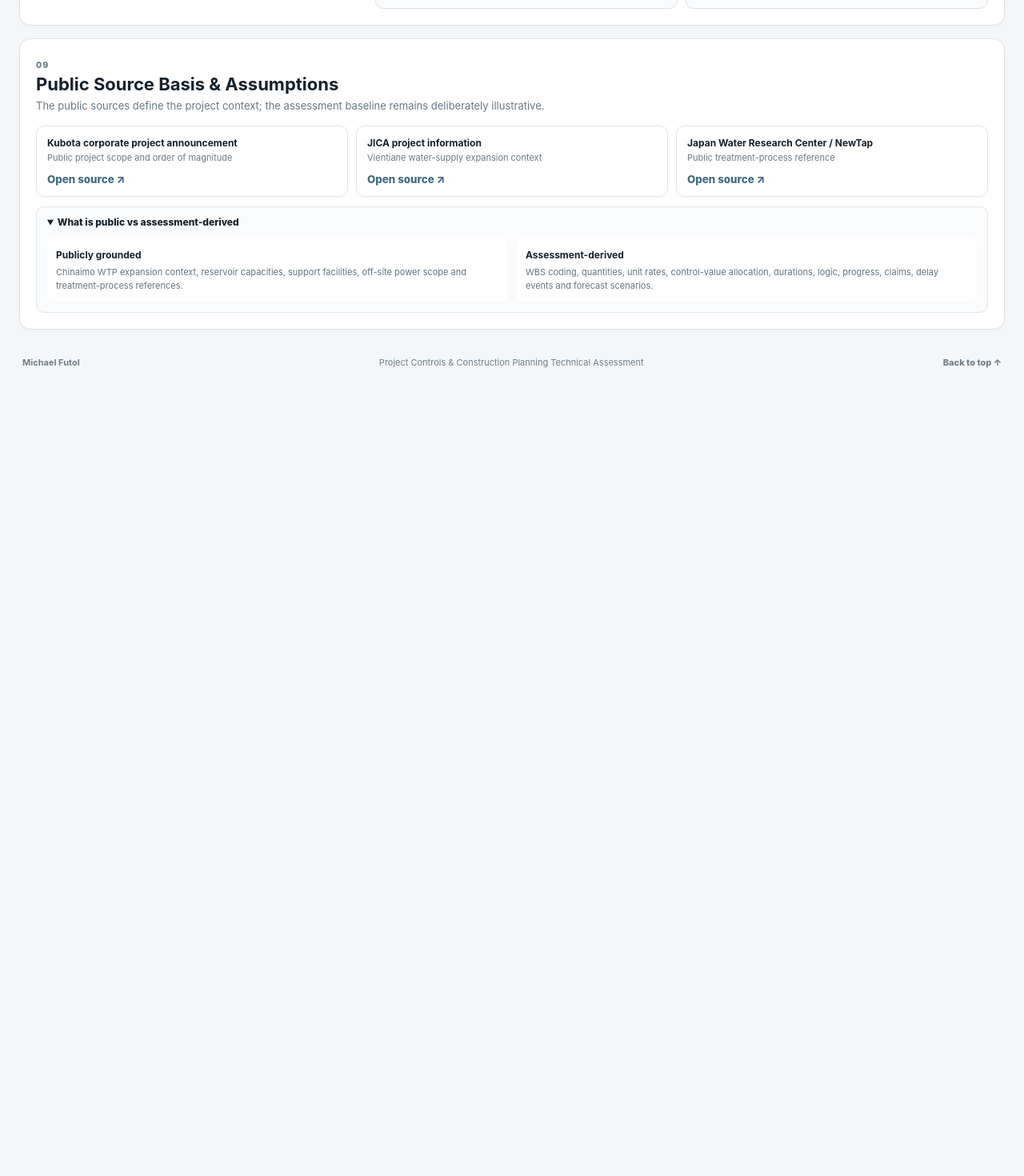
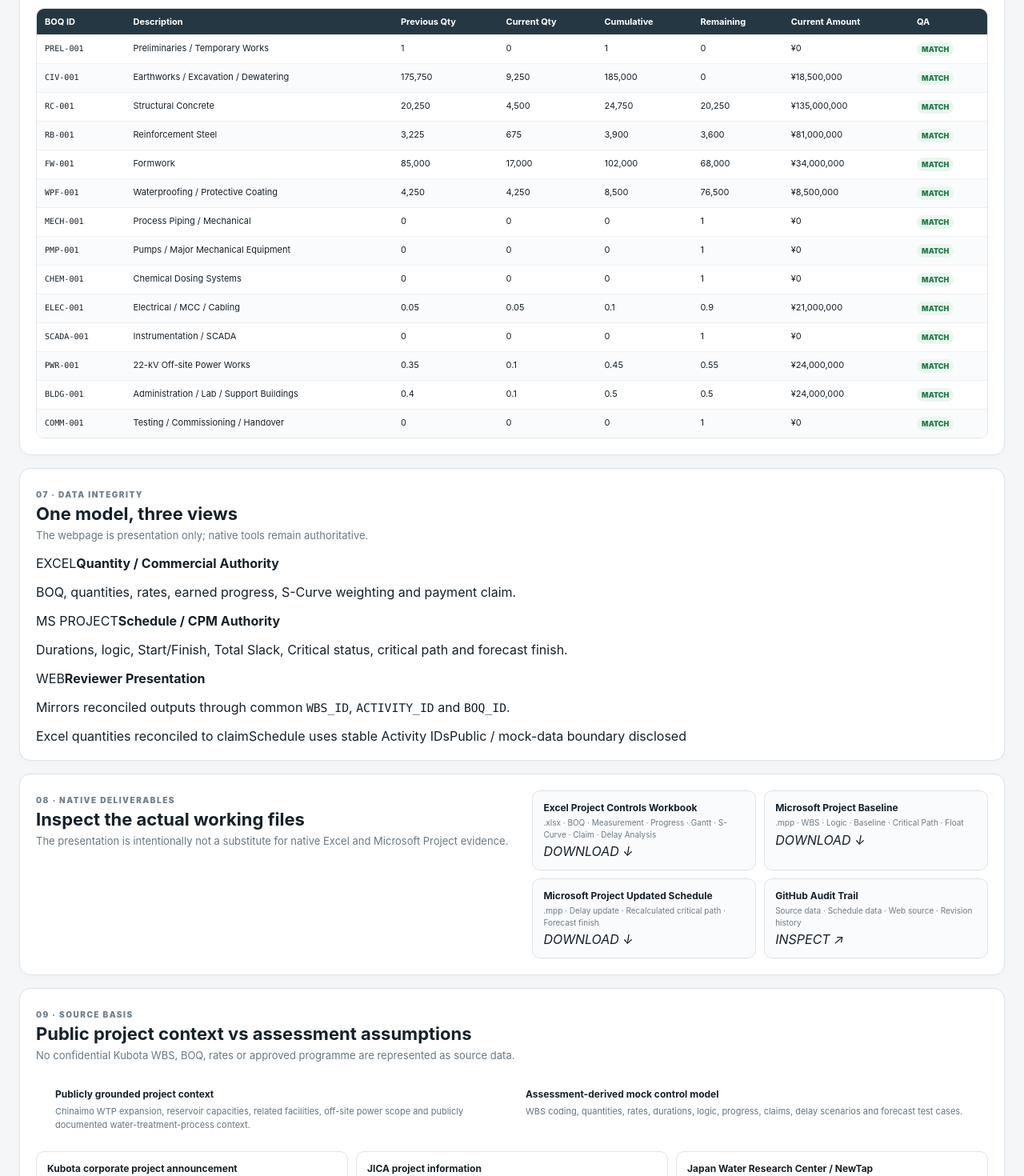
Before and after one commit to michaelfutol/Michael-Futol-Chinaimo-Project-Controls, a Next.js app: page / in a window 1280 px wide. Shown: the part 5594-7064 px from the top of the page at 80% size. Before the commit the page ends 6108 px from the top, so only its background shows below. Built offline with nearby package versions, Linux system fonts and the light colour scheme.

Commit message:
feat: restructure reviewer evidence room and interactive progress

```diff
--- a/app/page.tsx
+++ b/app/page.tsx
@@ -1,60 +1,118 @@
 import assessment from '../data/assessment.json';
 import schedule from '../data/schedule.json';
+import ProgressExplorer from './ProgressExplorer';
 import ScheduleExplorer from './ScheduleExplorer';
 
-const money = (n:number) => new Intl.NumberFormat('en-US',{maximumFractionDigits:0}).format(n);
-const pct = (n:number) => `${n.toFixed(3)}%`;
-
-function SCurve(){
-  const rows=assessment.progress;
-  const width=920, height=300, pad=42;
-  const x=(i:number)=>pad + (i/(rows.length-1))*(width-pad*2);
-  const y=(v:number)=>height-pad-(v/100)*(height-pad*2);
-  const planned=rows.map((r,i)=>`${x(i)},${y(r.planned)}`).join(' ');
-  const actualRows=rows.filter(r=>r.actual!==null);
-  const actual=actualRows.map((r,i)=>`${x(i)},${y(Number(r.actual))}`).join(' ');
-  return <div className="chartCard"><svg viewBox={`0 0 ${width} ${height}`} role="img" aria-label="Planned versus actual S-Curve">
-    {[0,20,40,60,80,100].map(v=><g key={v}><line x1={pad} y1={y(v)} x2={width-pad} y2={y(v)} className="gridline"/><text x="5" y={y(v)+4} className="axisText">{v}%</text></g>)}
-    <polyline points={planned} className="plannedLine"/><polyline points={actual} className="actualLine"/>
-    {actualRows.map((r,i)=><circle key={r.period} cx={x(i)} cy={y(Number(r.actual))} r="3" className="actualDot"/>)}
-  </svg><div className="legend"><span><i className="planSwatch"/>Planned</span><span><i className="actualSwatch"/>Actual</span><strong>Data date: {assessment.meta.statusDate}</strong></div></div>
-}
+const money=(n:number)=>new Intl.NumberFormat('en-US',{maximumFractionDigits:0}).format(n);
+const pct=(n:number)=>`${n.toFixed(3)}%`;
+const qty=(n:number)=>new Intl.NumberFormat('en-US',{maximumFractionDigits:2}).format(n);
 
 export default function Page(){
-  const claim=assessment.boq.reduce((s,r)=>s+r.currentAmount,0);
+  const currentClaim=assessment.boq.reduce((s,r)=>s+r.currentAmount,0);
   const previous=assessment.boq.reduce((s,r)=>s+r.previousAmount,0);
   const cumulative=assessment.boq.reduce((s,r)=>s+r.cumulativeAmount,0);
   const remaining=assessment.boq.reduce((s,r)=>s+r.remainingAmount,0);
-  return <main>
-    <section className="hero" id="top"><div><div className="eyebrow">MICHAEL FUTOL · TECHNICAL ASSESSMENT</div><h1>Chinaimo Project Controls</h1><p>BOQ · Measurement · Planned vs Actual · Gantt · S-Curve · Critical Path · Delay Impact · Monthly Payment Claim</p><div className="heroTags"><span>11/11 requested outputs covered</span><span>Excel + Microsoft Project</span><span>Auditable source data</span></div></div><div className="heroAction"><a className="primaryBtn" href="/downloads/Michael_Futol_Chinaimo_Project_Controls.xlsx" download>Download Excel Workbook</a><a className="secondaryBtn" href="/downloads/Michael_Futol_Chinaimo_Baseline.mpp" download>Download MS Project</a><a className="textLink" href="https://github.com/michaelfutol/Michael-Futol-Chinaimo-Project-Controls" target="_blank">Inspect GitHub audit trail ↗</a></div></section>
+  const completeItems=assessment.requirements.reduce((s,g)=>s+g.items.length,0);
 
-    <nav className="navBar"><a href="#coverage">Assessment Coverage</a><a href="#progress">Progress</a><a href="#schedule">Schedule</a><a href="#delays">Delay Scenarios</a><a href="#claim">Payment Claim</a><a href="#sources">Sources</a></nav>
+  return <main id="top">
+    <section className="hero">
+      <div className="heroCopy">
+        <div className="eyebrow">MICHAEL FUTOL · PROJECT CONTROLS TECHNICAL ASSESSMENT</div>
+        <h1>Chinaimo Project Controls</h1>
+        <p className="heroLead">One coordinated assessment package for quantity, progress, planning, delay and monthly payment control.</p>
+        <div className="heroTags"><span>{completeItems}/{completeItems} requested outputs covered</span><span>Excel + Microsoft Project</span><span>Common WBS / Activity / BOQ IDs</span></div>
+      </div>
+      <div className="heroAction">
+        <div className="deliverableLabel">NATIVE DELIVERABLES</div>
+        <a className="primaryBtn" href="/downloads/Michael_Futol_Chinaimo_Project_Controls.xlsx" download><b>Excel Project Controls Workbook</b><span>.xlsx · BOQ · Progress · S-Curve · Claim</span></a>
+        <div className="heroButtonRow">
+          <a className="secondaryBtn" href="/downloads/Michael_Futol_Chinaimo_Baseline.mpp" download>Baseline .mpp</a>
+          <a className="secondaryBtn" href="/downloads/Michael_Futol_Chinaimo_Updated_Delay.mpp" download>Updated .mpp</a>
+        </div>
+        <a className="textLink" href="https://github.com/michaelfutol/Michael-Futol-Chinaimo-Project-Controls" target="_blank">Inspect GitHub audit trail ↗</a>
+      </div>
+    </section>
+
+    <nav className="navBar" aria-label="Assessment sections">
+      <a href="#start">Start Here</a><a href="#coverage">Requirements</a><a href="#progress">Progress</a><a href="#boq">BOQ</a><a href="#schedule">Schedule</a><a href="#delays">Scenarios</a><a href="#claim">Claim</a><a href="#downloads">Downloads</a><a href="#sources">Sources</a>
+    </nav>
 
     <section className="notice"><b>Assessment boundary:</b> {assessment.meta.dataBoundary}</section>
 
-    <section className="kpis"><Kpi label="Control Value" value={`¥${money(assessment.meta.controlValue)}`}/><Kpi label="Planned @ Data Date" value={pct(assessment.meta.plannedProgress)}/><Kpi label="Actual @ Data Date" value={pct(assessment.meta.actualProgress)}/><Kpi label="Variance" value={`${assessment.meta.variance.toFixed(3)} pp`} bad/><Kpi label="Baseline Finish" value={assessment.meta.baselineFinish}/><Kpi label="Current Gross Claim" value={`¥${money(assessment.meta.currentGrossClaim)}`}/></section>
-
-    <section className="panel" id="coverage"><div className="sectionHead"><div><span className="sectionNo">01</span><h2>Assessment Coverage</h2><p>Requested item → submitted solution → evidence location.</p></div><span className="statusPill">COMPLETE</span></div>
-      <div className="coverageGrid">{assessment.requirements.map(group=><div className="coverageGroup" key={group.group}><h3>{group.group}</h3>{group.items.map(item=><div className="coverageRow" key={item.request}><div><small>REQUESTED</small><b>{item.request}</b></div><div><small>SOLUTION</small><span>{item.solution}</span></div><div><small>EVIDENCE</small><code>{item.evidence}</code></div></div>)}</div>)}</div>
+    <section className="reviewPath" id="start">
+      <div className="reviewStep"><span>01</span><div><b>Check the status</b><small>Planned vs Actual and current claim</small></div></div>
+      <div className="reviewStep"><span>02</span><div><b>Inspect the schedule</b><small>WBS, Gantt, CPM and float</small></div></div>
+      <div className="reviewStep"><span>03</span><div><b>Test the delays</b><small>Critical, non-critical and concurrent cases</small></div></div>
+      <div className="reviewStep"><span>04</span><div><b>Verify the claim</b><small>Previous + Current = Cumulative</small></div></div>
+      <div className="reviewStep"><span>05</span><div><b>Open native files</b><small>Excel and Microsoft Project</small></div></div>
     </section>
 
-    <section className="twoCol" id="progress"><div className="panel"><div className="sectionHead"><div><span className="sectionNo">02</span><h2>Planned vs Actual Progress</h2><p>Value-weighted cumulative progress from the same BOQ quantities used for the claim.</p></div></div><SCurve/><div className="resultStrip"><div><small>Planned</small><b>{pct(assessment.meta.plannedProgress)}</b></div><div><small>Actual</small><b>{pct(assessment.meta.actualProgress)}</b></div><div><small>Variance</small><b className="negative">{assessment.meta.variance.toFixed(3)} pp</b></div></div></div>
-      <div className="panel"><div className="sectionHead"><div><span className="sectionNo">03</span><h2>BOQ / Measurement Snapshot</h2><p>Previous + Current = Cumulative; cumulative is checked against contract quantity.</p></div></div><div className="tableScroll short"><table><thead><tr><th>ID</th><th>Description</th><th>Progress</th><th>Cumulative</th></tr></thead><tbody>{assessment.boq.map(r=><tr key={r.id}><td><code>{r.id}</code></td><td>{r.description}</td><td>{(r.progress*100).toFixed(1)}%</td><td>¥{money(r.cumulativeAmount)}</td></tr>)}</tbody></table></div><a className="inlineDownload" href="/downloads/Michael_Futol_Chinaimo_Project_Controls.xlsx" download>Open full measurement sheet in Excel ↓</a></div></section>
+    <section className="kpis">
+      <Kpi label="Illustrative Control Value" value={`¥${money(assessment.meta.controlValue)}`}/>
+      <Kpi label="Data Date" value={assessment.meta.statusDate}/>
+      <Kpi label="Planned Progress" value={pct(assessment.meta.plannedProgress)}/>
+      <Kpi label="Actual Progress" value={pct(assessment.meta.actualProgress)}/>
+      <Kpi label="Variance" value={`${assessment.meta.variance.toFixed(3)} pp`} bad/>
+      <Kpi label="Baseline Finish" value={assessment.meta.baselineFinish}/>
+      <Kpi label="Current Gross Claim" value={`¥${money(assessment.meta.currentGrossClaim)}`}/>
+      <Kpi label="Schedule Activities" value={`${schedule.length}`}/>
+    </section>
 
-    <section className="panel" id="schedule"><div className="sectionHead"><div><span className="sectionNo">04</span><h2>Construction Programme / Scenario Explorer</h2><p>Switch between Baseline and each delay solution. Gantt, CPM network and forecast result are shown from the same Activity-ID model.</p></div><span className="statusPill">INTERACTIVE</span></div><ScheduleExplorer schedule={schedule} scenarios={assessment.scenarios} criticalPath={assessment.criticalPath} statusDate={assessment.meta.statusDate}/><details className="details"><summary>View all 49 schedule activities and dependencies</summary><div className="tableScroll"><table><thead><tr><th>Activity ID</th><th>WBS</th><th>Activity</th><th>Dur.</th><th>Predecessor / Logic</th><th>Start</th><th>Finish</th><th>Critical</th></tr></thead><tbody>{schedule.map(a=><tr key={a.id} className={a.critical?'criticalRow':''}><td><code>{a.id}</code></td><td>{a.wbs}</td><td>{a.name}</td><td>{a.duration}d</td><td>{a.predecessors||'—'} {a.relationships}</td><td>{a.baselineStart}</td><td>{a.baselineFinish}</td><td>{a.critical?'YES':'NO'}</td></tr>)}</tbody></table></div></details></section>
+    <section className="panel" id="coverage">
+      <div className="sectionHead"><div><span className="sectionNo">01 · REQUIREMENT MAP</span><h2>What was requested → what is submitted</h2><p>The reviewer can trace every requested item directly to evidence.</p></div><span className="statusPill">COMPLETE</span></div>
+      <div className="coverageGrid">{assessment.requirements.map(group=><div className="coverageGroup" key={group.group}><h3>{group.group}</h3>{group.items.map(item=><div className="coverageRow" key={item.request}><div><small>REQUESTED</small><b>{item.request}</b></div><div><small>ANSWER</small><span>{item.solution}</span></div><div><small>EVIDENCE</small><code>{item.evidence}</code></div></div>)}</div>)}</div>
+    </section>
 
-    <section className="panel"><div className="sectionHead"><div><span className="sectionNo">05</span><h2>Critical Path / Network Diagram</h2><p>The precedence-network view above makes the controlling sequence visible; the native Microsoft Project file remains authoritative for Critical and Total Slack fields.</p></div><span className="criticalPill">CPM</span></div><div className="criticalChain">{assessment.criticalPath.map((id,i)=><span key={id}><code>{id}</code>{i<assessment.criticalPath.length-1&&<b>→</b>}</span>)}</div><details className="details"><summary>Float / schedule-resilience rule</summary><p>Float is not manually assigned or maximized. It is produced by the network logic, calendars, durations, milestones and constraints. Recovery options are tested through realistic resequencing, parallel work fronts, earlier procurement and removal of unnecessary constraints, after which Microsoft Project recalculates Total Slack and the critical path.</p></details></section>
+    <section className="panel" id="progress">
+      <div className="sectionHead"><div><span className="sectionNo">02 · PROGRESS CONTROL</span><h2>Planned vs Actual</h2><p>Switch between cumulative S-Curve, variance and monthly production views.</p></div><span className="statusPill muted">INTERACTIVE</span></div>
+      <ProgressExplorer rows={assessment.progress} statusDate={assessment.meta.statusDate}/>
+      <div className="resultStrip"><div><small>PLANNED @ DATA DATE</small><b>{pct(assessment.meta.plannedProgress)}</b></div><div><small>ACTUAL @ DATA DATE</small><b>{pct(assessment.meta.actualProgress)}</b></div><div><small>VARIANCE</small><b className="negative">{assessment.meta.variance.toFixed(3)} pp</b></div></div>
+    </section>
 
-    <section className="panel" id="delays"><div className="sectionHead"><div><span className="sectionNo">06</span><h2>Delay Scenarios & Forecast</h2><p>Results are shown first; open each scenario for the control logic behind the result.</p></div></div><div className="scenarioGrid">{assessment.scenarios.map(s=><article className="scenario" key={s.id}><div className="scenarioTop"><span>SCENARIO {s.id}</span><b className={s.netImpact>0?'impactBad':'impactOk'}>{s.netImpact>0?`+${s.netImpact} wd`:'0 wd'}</b></div><h3>{s.name}</h3><p className="activityName">{s.activity}</p><div className="scenarioDates"><div><small>Baseline Finish</small><b>{s.baselineFinish}</b></div><div><small>Forecast Finish</small><b>{s.forecastFinish}</b></div></div><div className="solutionBox"><small>SOLUTION</small><strong>{s.result}</strong></div><details><summary>Approach / why this result</summary><p>{s.why}</p></details></article>)}</div></section>
+    <section className="panel" id="boq">
+      <div className="sectionHead"><div><span className="sectionNo">03 · BOQ / MEASUREMENT</span><h2>Quantity progress that drives the claim</h2><p>The same measured quantities feed earned progress and payment values.</p></div><a className="miniDownload" href="/downloads/Michael_Futol_Chinaimo_Project_Controls.xlsx" download>Open native Excel ↓</a></div>
+      <div className="tableScroll boqTable"><table><thead><tr><th>BOQ ID</th><th>Description</th><th>Unit</th><th>Contract Qty</th><th>Previous</th><th>Current</th><th>Cumulative</th><th>Remaining</th><th>Progress</th><th>Current Amount</th></tr></thead><tbody>{assessment.boq.map(r=><tr key={r.id}><td><code>{r.id}</code></td><td>{r.description}</td><td>{r.unit}</td><td>{qty(r.contractQty)}</td><td>{qty(r.previousQty)}</td><td>{qty(r.currentQty)}</td><td>{qty(r.cumulativeQty)}</td><td>{qty(r.balanceQty)}</td><td><span className="progressCell"><i style={{width:`${Math.min(100,r.progress*100)}%`}}/><b>{(r.progress*100).toFixed(1)}%</b></span></td><td>¥{money(r.currentAmount)}</td></tr>)}</tbody></table></div>
+      <div className="controlRule"><b>Measurement control</b><span>Previous + Current = Cumulative</span><span>Contract Qty − Cumulative = Remaining</span><span>Cumulative ≤ BOQ Qty unless supported by variation / remeasurement</span></div>
+    </section>
 
-    <section className="panel" id="claim"><div className="sectionHead"><div><span className="sectionNo">07</span><h2>Monthly Progress / Payment Claim</h2><p>The claim uses the exact same verified quantities as progress measurement.</p></div></div><div className="claimKpis"><Kpi label="Previous Earned" value={`¥${money(previous)}`}/><Kpi label="Current Gross Work" value={`¥${money(claim)}`}/><Kpi label="Cumulative Earned" value={`¥${money(cumulative)}`}/><Kpi label="Remaining Balance" value={`¥${money(remaining)}`}/></div><div className="tableScroll"><table><thead><tr><th>BOQ ID</th><th>Description</th><th>Previous Qty</th><th>Current Qty</th><th>Cumulative</th><th>Remaining</th><th>Current Amount</th><th>QA</th></tr></thead><tbody>{assessment.boq.map(r=><tr key={r.id}><td><code>{r.id}</code></td><td>{r.description}</td><td>{r.previousQty}</td><td>{r.currentQty}</td><td>{r.cumulativeQty}</td><td>{r.balanceQty}</td><td>¥{money(r.currentAmount)}</td><td><span className="qaOk">OK</span></td></tr>)}</tbody></table></div><details className="details"><summary>Claim control rule</summary><p>Previous + Current must equal Cumulative. Cumulative quantity cannot exceed the BOQ quantity unless the excess is separately supported as remeasurement or approved variation. Claim quantities remain linked to verified site progress.</p></details></section>
+    <section className="panel" id="schedule">
+      <div className="sectionHead"><div><span className="sectionNo">04 · PLANNING / CPM</span><h2>Construction Programme & Scenario Explorer</h2><p>Baseline and delay views use the same Activity IDs as the native Microsoft Project model.</p></div><span className="criticalPill">MS PROJECT CPM</span></div>
+      <ScheduleExplorer schedule={schedule} scenarios={assessment.scenarios} criticalPath={assessment.criticalPath} statusDate={assessment.meta.statusDate}/>
+      <details className="details"><summary>Audit all {schedule.length} activities and dependencies</summary><div className="tableScroll"><table><thead><tr><th>Activity ID</th><th>WBS</th><th>Activity</th><th>Dur.</th><th>Predecessor / Logic</th><th>Baseline Start</th><th>Baseline Finish</th><th>Critical</th></tr></thead><tbody>{schedule.map(a=><tr key={a.id} className={a.critical?'criticalRow':''}><td><code>{a.id}</code></td><td>{a.wbs}</td><td>{a.name}</td><td>{a.duration}d</td><td>{a.predecessors||'—'} {a.relationships}</td><td>{a.baselineStart}</td><td>{a.baselineFinish}</td><td>{a.critical?'YES':'NO'}</td></tr>)}</tbody></table></div></details>
+    </section>
 
-    <section className="panel downloads"><div><span className="sectionNo">08</span><h2>Native Deliverables</h2><p>Download the actual working files used behind the presentation.</p></div><div className="downloadGrid"><a href="/downloads/Michael_Futol_Chinaimo_Project_Controls.xlsx" download><b>Excel Project Controls Workbook</b><span>.xlsx · BOQ · Measurement · Progress · Gantt · S-Curve · Claim · Delay Analysis</span></a><a href="/downloads/Michael_Futol_Chinaimo_Baseline.mpp" download><b>Microsoft Project Baseline</b><span>.mpp · WBS · Logic · Baseline · Critical Path · Float</span></a><a href="/downloads/Michael_Futol_Chinaimo_Updated_Delay.mpp" download><b>Microsoft Project Delay Update</b><span>.mpp · Critical delay update · Forecast completion</span></a><a href="https://github.com/michaelfutol/Michael-Futol-Chinaimo-Project-Controls" target="_blank"><b>GitHub Audit Trail</b><span>Source data · Schedule data · Web source · Revision history</span></a></div></section>
+    <section className="panel" id="delays">
+      <div className="sectionHead"><div><span className="sectionNo">05 · DELAY IMPACT</span><h2>Scenario solutions</h2><p>Result first. The CPM basis is available only when the reviewer chooses to expand it.</p></div></div>
+      <div className="scenarioGrid">{assessment.scenarios.map(s=><article className="scenario" key={s.id}><div className="scenarioTop"><span>SCENARIO {s.id}</span><b className={s.netImpact>0?'impactBad':'impactOk'}>{s.netImpact>0?`+${s.netImpact} wd`:'0 wd'}</b></div><h3>{s.name}</h3><p className="activityName">{s.activity}</p><div className="scenarioDates"><div><small>BASELINE</small><b>{s.baselineFinish}</b></div><div><small>FORECAST</small><b>{s.forecastFinish}</b></div></div><div className="solutionBox"><small>SOLUTION</small><strong>{s.result}</strong></div><details><summary>Decision basis</summary><p>{s.why}</p></details></article>)}</div>
+    </section>
 
-    <section className="panel" id="sources"><div className="sectionHead"><div><span className="sectionNo">09</span><h2>Public Source Basis & Assumptions</h2><p>The public sources define the project context; the assessment baseline remains deliberately illustrative.</p></div></div><div className="sourceGrid">{assessment.sources.map(s=><a href={s.url} target="_blank" key={s.url}><b>{s.label}</b><span>{s.use}</span><small>Open source ↗</small></a>)}</div><details className="details" open><summary>What is public vs assessment-derived</summary><div className="boundaryGrid"><div><b>Publicly grounded</b><p>Chinaimo WTP expansion context, reservoir capacities, support facilities, off-site power scope and treatment-process references.</p></div><div><b>Assessment-derived</b><p>WBS coding, quantities, unit rates, control-value allocation, durations, logic, progress, claims, delay events and forecast scenarios.</p></div></div></details></section>
+    <section className="panel" id="claim">
+      <div className="sectionHead"><div><span className="sectionNo">06 · MONTHLY CLAIM</span><h2>Payment Claim Reconciliation</h2><p>Claim quantities are the same quantities used for actual progress.</p></div><span className="statusPill">BOQ-CHECKED</span></div>
+      <div className="claimKpis"><Kpi label="Previous Earned" value={`¥${money(previous)}`}/><Kpi label="Current Gross Work" value={`¥${money(currentClaim)}`}/><Kpi label="Cumulative Earned" value={`¥${money(cumulative)}`}/><Kpi label="Remaining Balance" value={`¥${money(remaining)}`}/></div>
+      <div className="tableScroll"><table><thead><tr><th>BOQ ID</th><th>Description</th><th>Previous Qty</th><th>Current Qty</th><th>Cumulative</th><th>Remaining</th><th>Current Amount</th><th>QA</th></tr></thead><tbody>{assessment.boq.map(r=><tr key={r.id}><td><code>{r.id}</code></td><td>{r.description}</td><td>{qty(r.previousQty)}</td><td>{qty(r.currentQty)}</td><td>{qty(r.cumulativeQty)}</td><td>{qty(r.balanceQty)}</td><td>¥{money(r.currentAmount)}</td><td><span className="qaOk">MATCH</span></td></tr>)}</tbody></table></div>
+    </section>
 
-    <footer><b>Michael Futol</b><span>Project Controls & Construction Planning Technical Assessment</span><a href="#top">Back to top ↑</a></footer>
+    <section className="panel dataIntegrity">
+      <div className="sectionHead"><div><span className="sectionNo">07 · DATA INTEGRITY</span><h2>One model, three views</h2><p>The webpage is presentation only; native tools remain authoritative.</p></div></div>
+      <div className="authorityGrid"><div><span className="authorityTool">EXCEL</span><b>Quantity / Commercial Authority</b><p>BOQ, quantities, rates, earned progress, S-Curve weighting and payment claim.</p></div><div><span className="authorityTool">MS PROJECT</span><b>Schedule / CPM Authority</b><p>Durations, logic, Start/Finish, Total Slack, Critical status, critical path and forecast finish.</p></div><div><span className="authorityTool">WEB</span><b>Reviewer Presentation</b><p>Mirrors reconciled outputs through common <code>WBS_ID</code>, <code>ACTIVITY_ID</code> and <code>BOQ_ID</code>.</p></div></div>
+      <div className="reconcileStrip"><span><i/>Excel quantities reconciled to claim</span><span><i/>Schedule uses stable Activity IDs</span><span><i/>Public / mock-data boundary disclosed</span></div>
+    </section>
+
+    <section className="panel downloads" id="downloads">
+      <div className="downloadIntro"><span className="sectionNo">08 · NATIVE DELIVERABLES</span><h2>Inspect the actual working files</h2><p>The presentation is intentionally not a substitute for native Excel and Microsoft Project evidence.</p></div>
+      <div className="downloadGrid"><a href="/downloads/Michael_Futol_Chinaimo_Project_Controls.xlsx" download><b>Excel Project Controls Workbook</b><span>.xlsx · BOQ · Measurement · Progress · Gantt · S-Curve · Claim · Delay Analysis</span><em>DOWNLOAD ↓</em></a><a href="/downloads/Michael_Futol_Chinaimo_Baseline.mpp" download><b>Microsoft Project Baseline</b><span>.mpp · WBS · Logic · Baseline · Critical Path · Float</span><em>DOWNLOAD ↓</em></a><a href="/downloads/Michael_Futol_Chinaimo_Updated_Delay.mpp" download><b>Microsoft Project Updated Schedule</b><span>.mpp · Delay update · Recalculated critical path · Forecast finish</span><em>DOWNLOAD ↓</em></a><a href="https://github.com/michaelfutol/Michael-Futol-Chinaimo-Project-Controls" target="_blank"><b>GitHub Audit Trail</b><span>Source data · Schedule data · Web source · Revision history</span><em>INSPECT ↗</em></a></div>
+    </section>
+
+    <section className="panel" id="sources">
+      <div className="sectionHead"><div><span className="sectionNo">09 · SOURCE BASIS</span><h2>Public project context vs assessment assumptions</h2><p>No confidential Kubota WBS, BOQ, rates or approved programme are represented as source data.</p></div></div>
+      <div className="boundaryGrid"><div><b>Publicly grounded project context</b><p>Chinaimo WTP expansion, reservoir capacities, related facilities, off-site power scope and publicly documented water-treatment-process context.</p></div><div><b>Assessment-derived mock control model</b><p>WBS coding, quantities, rates, durations, logic, progress, claims, delay scenarios and forecast test cases.</p></div></div>
+      <div className="sourceGrid">{assessment.sources.map(s=><a href={s.url} target="_blank" key={s.url}><b>{s.label}</b><span>{s.use}</span><small>Open public source ↗</small></a>)}</div>
+    </section>
+
+    <footer><div><b>Michael Futol</b><span>Project Controls & Construction Planning Technical Assessment</span></div><a href="#top">Back to top ↑</a></footer>
   </main>
 }
 
-function Kpi({label,value,bad=false}:{label:string,value:string,bad?:boolean}){return <div className="kpi"><small>{label}</small><b className={bad?'negative':''}>{value}</b></div>}
+function Kpi({label,value,bad=false}:{label:string,value:string,bad?:boolean}){
+  return <div className="kpi"><small>{label}</small><b className={bad?'negative':''}>{value}</b></div>
+}
```
